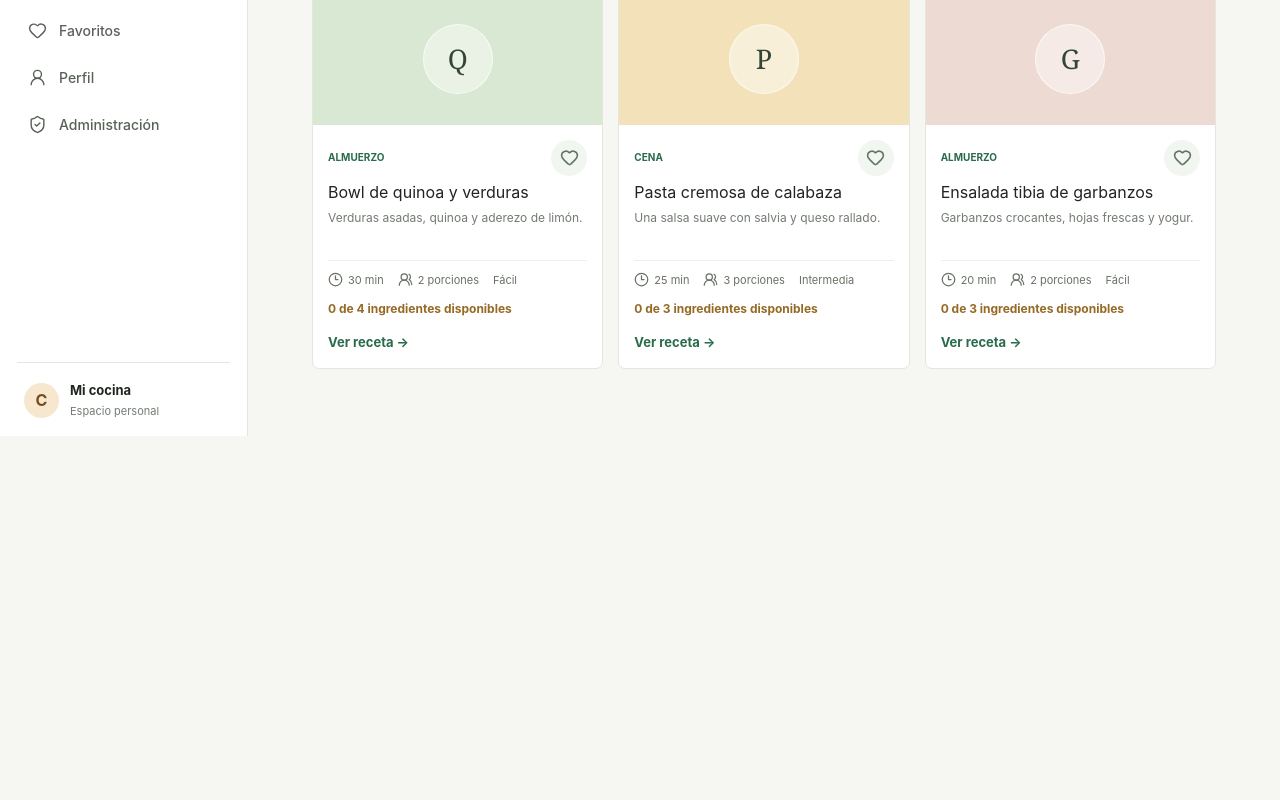
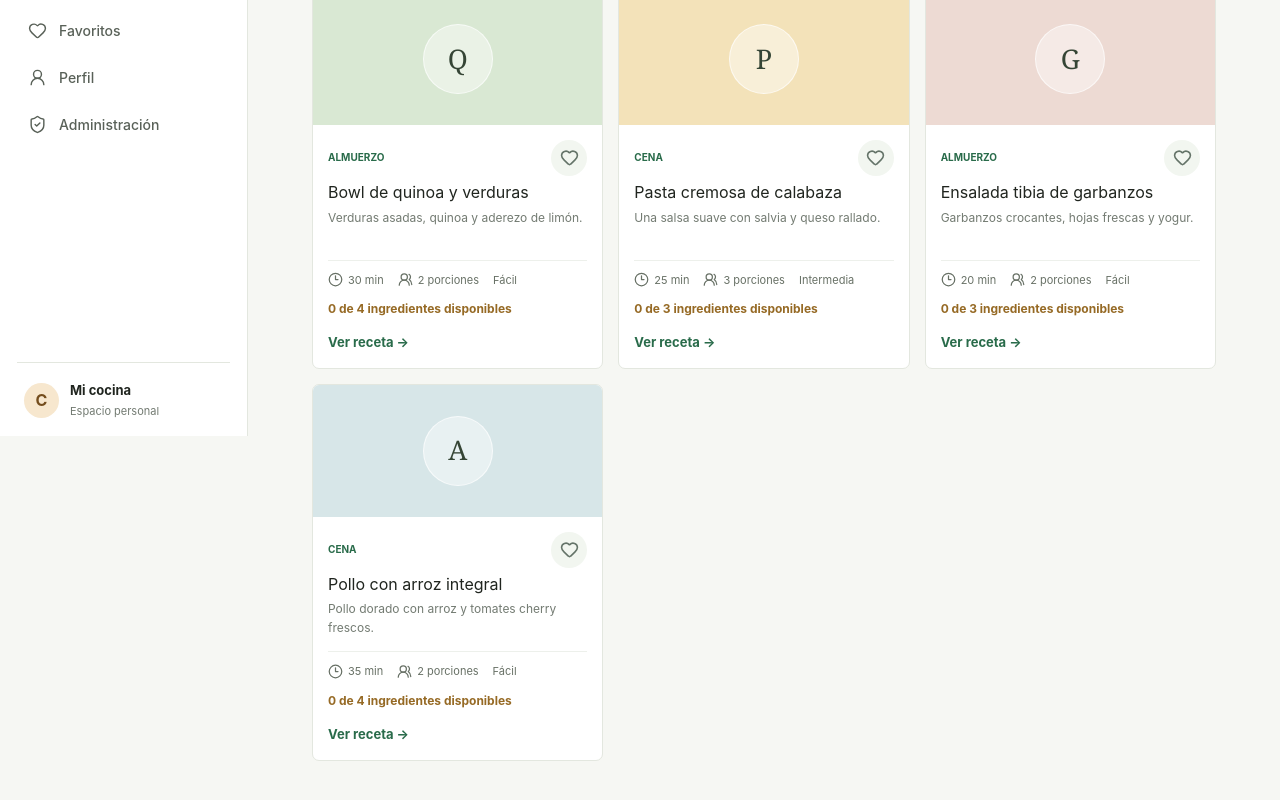
Before and after one commit to Carlos-Traverso/CocinApp, a React (Vite) app in the folder frontend/: page /recipes in a window 1280 px wide. Shown: the part 364-1164 px from the top of the page. Before the commit the page ends 800 px from the top, so only its background shows below. Built offline with nearby package versions, Linux system fonts and the light colour scheme.

Commit message:
feat(recipes): add recipe cookable from sample pantry

```diff
--- a/frontend/src/mocks/recipes.ts
+++ b/frontend/src/mocks/recipes.ts
@@ -40,4 +40,17 @@ export const sampleRecipes = [
     symbol: 'G',
     color: 'pink',
   },
+  {
+    id: 'chicken-rice',
+    name: 'Pollo con arroz integral',
+    description: 'Pollo dorado con arroz y tomates cherry frescos.',
+    category: 'Cena',
+    minutes: 35,
+    portions: 2,
+    difficulty: 'Fácil',
+    ingredients: [{ name: 'Pechuga de pollo', quantity: 300, unit: 'g' }, { name: 'Arroz integral', quantity: 160, unit: 'g' }, { name: 'Tomates cherry', quantity: 120, unit: 'g' }, { name: 'Aceite de oliva', quantity: 20, unit: 'ml' }],
+    steps: ['Cociná el arroz integral según las indicaciones del envase.', 'Cortá el pollo y doralo en una sartén con el aceite de oliva.', 'Serví el pollo sobre el arroz y agregá los tomates cortados.'],
+    symbol: 'A',
+    color: 'blue',
+  },
 ] satisfies Recipe[]
```
Also changed, not shown: 1 other file (tests, documents, lock files or other folders).
